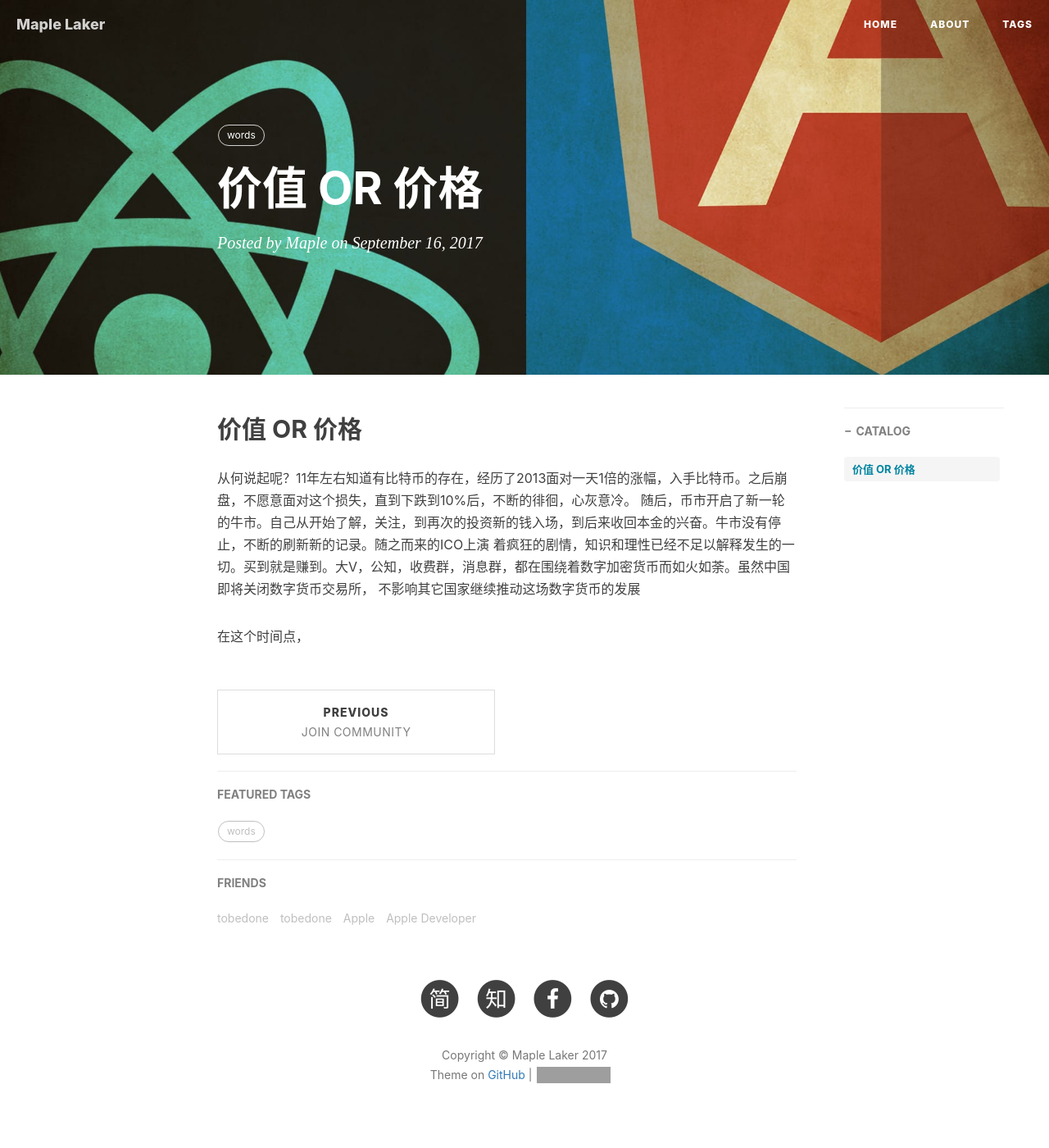
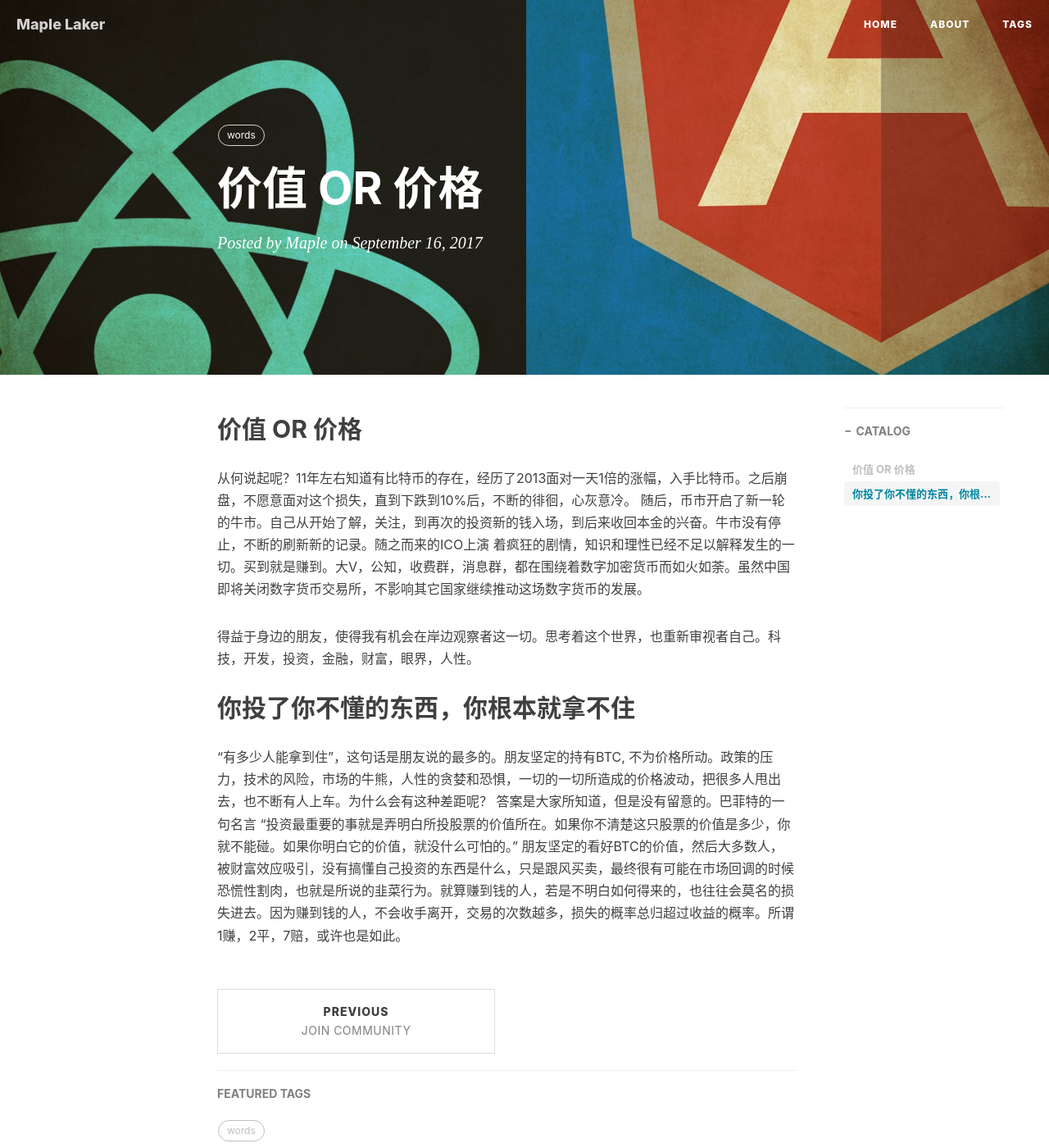
Before and after one commit to MapleLaker/MapleLaker.github.io, a Jekyll site: the page built from _posts/2017-09-16-Value or Price.md, in a window 1280 px wide and 1400 px high. Shown: the whole window at 82% size. Built offline with Jekyll 4.4.1, drawn with Linux system fonts in a browser that asks for light colours; nearby versions of some CDN libraries; comment, search, counter and statistics services are not loaded; grey boxes are pictures that could not be loaded.

Commit message:
Update 2017-09-16-Value or Price.md

```diff
--- a/_posts/2017-09-16-Value or Price.md
+++ b/_posts/2017-09-16-Value or Price.md
@@ -12,7 +12,10 @@ tags:
 ## 价值 OR 价格
 从何说起呢？11年左右知道有比特币的存在，经历了2013面对一天1倍的涨幅，入手比特币。之后崩盘，不愿意面对这个损失，直到下跌到10%后，不断的徘徊，心灰意冷。
 随后，币市开启了新一轮的牛市。自己从开始了解，关注，到再次的投资新的钱入场，到后来收回本金的兴奋。牛市没有停止，不断的刷新新的记录。随之而来的ICO上演
-着疯狂的剧情，知识和理性已经不足以解释发生的一切。买到就是赚到。大V，公知，收费群，消息群，都在围绕着数字加密货币而如火如荼。虽然中国即将关闭数字货币交易所，
-不影响其它国家继续推动这场数字货币的发展
+着疯狂的剧情，知识和理性已经不足以解释发生的一切。买到就是赚到。大V，公知，收费群，消息群，都在围绕着数字加密货币而如火如荼。虽然中国即将关闭数字货币交易所，不影响其它国家继续推动这场数字货币的发展。
 
-在这个时间点，
+得益于身边的朋友，使得我有机会在岸边观察者这一切。思考着这个世界，也重新审视者自己。科技，开发，投资，金融，财富，眼界，人性。
+
+## 你投了你不懂的东西，你根本就拿不住
+“有多少人能拿到住”，这句话是朋友说的最多的。朋友坚定的持有BTC, 不为价格所动。政策的压力，技术的风险，市场的牛熊，人性的贪婪和恐惧，一切的一切所造成的价格波动，把很多人甩出去，也不断有人上车。为什么会有这种差距呢？
+答案是大家所知道，但是没有留意的。巴菲特的一句名言 “投资最重要的事就是弄明白所投股票的价值所在。如果你不清楚这只股票的价值是多少，你就不能碰。如果你明白它的价值，就没什么可怕的。” 朋友坚定的看好BTC的价值，然后大多数人，被财富效应吸引，没有搞懂自己投资的东西是什么，只是跟风买卖，最终很有可能在市场回调的时候恐慌性割肉，也就是所说的韭菜行为。就算赚到钱的人，若是不明白如何得来的，也往往会莫名的损失进去。因为赚到钱的人，不会收手离开，交易的次数越多，损失的概率总归超过收益的概率。所谓1赚，2平，7赔，或许也是如此。
```
